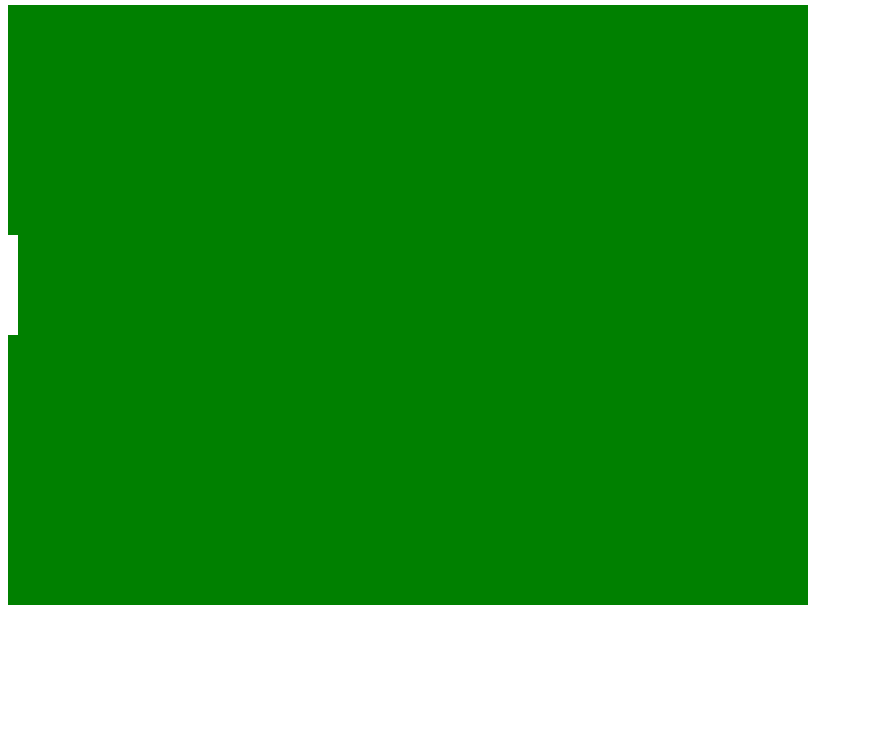
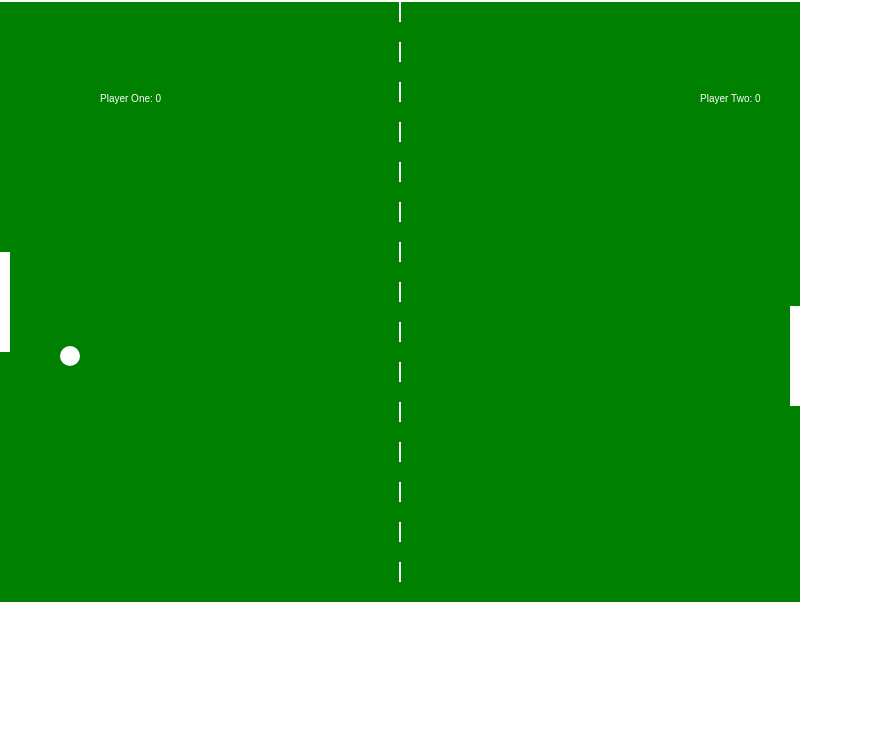
Before and after one commit to devrolet/table-tennis-classic, a plain HTML site: page index.html in a window 1280 px wide. Shown: the part 54-800 px from the top of the page, without its empty margins (0-871 px from the left). Drawn offline with nearby package versions, Linux system fonts and the light colour scheme.

Commit message:
Initial Commit

```diff
--- a/index.html
+++ b/index.html
@@ -4,57 +4,24 @@
     <meta charset="UTF-8">
     <meta name="viewport" content="width=device-width, initial-scale=1.0">
     <meta http-equiv="X-UA-Compatible" content="ie=edge">
-    <!-- <link rel="stylesheet" href="css/bootstrap.min.css"> -->
+    <link rel="stylesheet" href="css/bootstrap.min.css">
     <link rel="stylesheet" href="css/styles.css">
     <title>Table Tennis Classic</title>
-    <script>
-        var canvas;
-        var canvasContext;
-        var ballX = 50;
-        var ballSpeedX = 5
-
-        window.onload = function() {
-
-            canvas = document.getElementById('gameCanvas');
-            canvasContext = canvas.getContext('2d');
-
-            var framesPerSecond = 30
-            setInterval(function() {
-                moveEverything();
-                drawEverything();
-            }, 1000/framesPerSecond);
-        }
-
-        function moveEverything() {
-            ballX = ballX + ballSpeedX;
-
-            if(ballX < 0) {
-                ballSpeedX = -ballSpeedX;
-            }
-
-            if(ballX > canvas.width) {
-                ballSpeedX = -ballSpeedX;
-            }
-        }
-
-        function drawEverything() {
-            canvasContext.fillStyle = 'green';
-            canvasContext.fillRect(0, 0, canvas.width, canvas.height);
-            canvasContext.fillStyle = 'white';
-            canvasContext.fillRect(0, 230, 10, 100);
-            canvasContext.fillStyle = 'white';
-            canvasContext.fillRect(ballX, 100, 10, 10);
-        }
-    </script>
 </head>
 <body>
-    <h3>Table Tennis Classic</h3>
-    <canvas id="gameCanvas" width="800" height="600"></canvas>
+    <div class="container-fluid">
+        <div class="row">
+            <div class="justify-content-center">
+                <h3>Table Tennis Classic</h3>
+                <canvas id="gameCanvas" width="800" height="600"></canvas>
+            </div>
+        </div>
+    </div>
 
 
     <!-- JAVASCRIPT FILES -->
-    <!-- <script src="https://code.jquery.com/jquery.min.js"></script>
-    <script src="js/bootstrap.min.js"></script> -->
-    <!-- <script src="js/script.js"></script> -->
+    <script src="https://code.jquery.com/jquery.min.js"></script>
+    <script src="js/bootstrap.min.js"></script>
+    <script src="js/script.js"></script>
 </body>
 </html>
--- a/js/script.js
+++ b/js/script.js
@@ -1,22 +1,168 @@
 var canvas;
 var canvasContext;
-var ballX = 50
+var ballX = 50;
+var ballY = 50;
+var ballSpeedX = 10;
+var ballSpeedY = 4;
 
+var player1Score = 0;
+var player2Score = 0;
+const winningScore = 11;
+
+var showingWinScreen = false;
+
+var paddle1Y = 250
+var paddle2Y = 250;
+var paddleHeight = 100;
+var paddleThickness = 10;
+
+function calculateMousePos(evt) {
+    var rect = canvas.getBoundingClientRect();
+    var root = document.documentElement;
+    var mouseX = evt.clientX - rect.left - root.scrollLeft;
+    var mouseY = evt.clientY - rect.top - root.scrollTop;
+    return {
+        x:mouseX,
+        y:mouseY
+    };
+}
+
+function handleMouseClick(evt) {
+    if(showingWinScreen) {
+        player1Score = 0;
+        player2Score = 0;
+        showingWinScreen = false;
+    }
+}
+
+// Set canvas size
 window.onload = function() {
 
     canvas = document.getElementById('gameCanvas');
     canvasContext = canvas.getContext('2d');
-    drawEverything();
-    drawEverything();
-    drawEverything();
+
+    var framesPerSecond = 30
+    setInterval(function() {
+        moveEverything();
+        drawEverything();
+    }, 1000/framesPerSecond);
+
+    canvas.addEventListener('mousedown', handleMouseClick);
+
+    canvas.addEventListener('mousemove', function(evt) {
+        var mousePos = calculateMousePos(evt);
+        paddle1Y = mousePos.y-(paddleHeight/2);
+    });
+}
+
+function ballReset() {
+
+    if(player1Score >= winningScore ||
+        player2Score >= winningScore) {
+            showingWinScreen = true;
+    }
+    ballSpeedX = -ballSpeedX;
+    ballX = canvas.width/2;
+    ballY = canvas.height/2;
+}
+
+function computerMovement() {
+    var paddle2YCenter = paddle2Y + (paddleHeight/2);
+    if(paddle2YCenter < ballY) {
+        paddle2Y += 6;
+    } else if(paddle2YCenter > ballY+35){
+        paddle2Y -= 6;
+    }
+}
+
+function moveEverything() {
+    if(showingWinScreen) {
+        return;
+    }
+    computerMovement();
+    ballX += ballSpeedX;
+    ballY += ballSpeedY;
+
+    if(ballX < 0) {
+        if(ballY > paddle1Y && ballY < paddle1Y+paddleHeight) {
+            ballSpeedX = -ballSpeedX;
+
+            var deltaY = ballY-(paddle1Y+paddleHeight/2);
+            ballSpeedY = deltaY * 0.35;
+        } else {
+            player2Score++; // must be before ball reset
+            ballReset();
+
+        }
+
+    }
+
+    if(ballX > canvas.width) {
+        if(ballY > paddle2Y && ballY < paddle2Y+paddleHeight) {
+            ballSpeedX = -ballSpeedX;
+
+            var deltaY = ballY-(paddle2Y+paddleHeight/2);
+            ballSpeedY = deltaY * 0.35;
+        } else {
+            player1Score++; // must be before ball reset
+            ballReset();
+
+        }
+    }
+
+    if(ballY < 0) {
+        ballSpeedY = -ballSpeedY;
+    }
+
+    if(ballY > canvas.height) {
+        ballSpeedY = -ballSpeedY;
+    }
+}
+
+function drawNet() {
+    for(var i=0; i<canvas.height; i+=40) {
+        colorRect(canvas.width/2-1, i, 2, 20, 'white');
+    }
 }
 
 function drawEverything() {
-    console.log('Welcome to Hustle Gaming');
-    canvasContext.fillStyle = 'black';
-    canvasContext.fillRect(0, 0, canvas.width, canvas.height);
-    canvasContext.fillStyle = 'red';
-    canvasContext.fillRect(225, 230, 200, 200);
-    canvasContext.fillStyle = 'white';
-    canvasContext.fillRect(ballX, 200, 50, 25);
+    // Set canvas width, height, background color
+    colorRect(0, 0, canvas.width, canvas.height, 'green');
+
+    if(showingWinScreen) {
+        canvasContext.fillStyle = 'white';
+
+        if(player1Score >= winningScore) {
+            canvasContext.fillText('Player One Won', 350, 200);
+        }else if (player2Score >= winningScore) {
+            canvasContext.fillText('Player Two Won', 350, 200);
+        }
+
+        canvasContext.fillText('Click To Continue', 350, 500);
+        return;
+    }
+
+    drawNet();
+
+    // Set left paddle
+    colorRect(0, paddle1Y, paddleThickness, paddleHeight, 'white');
+    // Set right paddle
+    colorRect(canvas.width-paddleThickness, paddle2Y, paddleThickness, paddleHeight, 'white');
+    // Set Ball
+    colorCircle(ballX, ballY, 10, 'white');
+
+    canvasContext.fillText('Player One: ' + player1Score, 100, 100);
+    canvasContext.fillText('Player Two: ' + player2Score, canvas.width-100, 100)
 }
+
+function colorCircle(centerX, centerY, radius, drawColor) {
+    canvasContext.fillStyle = drawColor;
+    canvasContext.beginPath();
+    canvasContext.arc(centerX, centerY, radius, 0, Math.PI*2, true);
+    canvasContext.fill();
+}
+
+function colorRect(leftX, topY, width, height, drawColor) {
+    canvasContext.fillStyle = drawColor;
+    canvasContext.fillRect(leftX, topY, width, height);
+}
```
